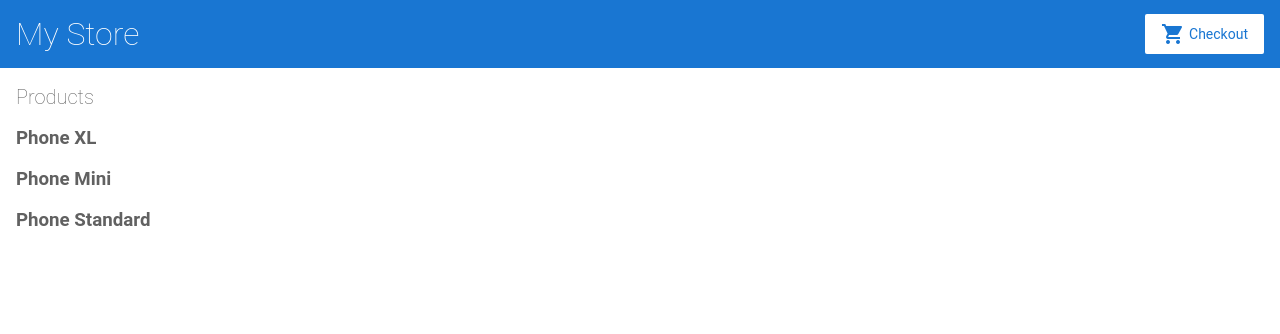
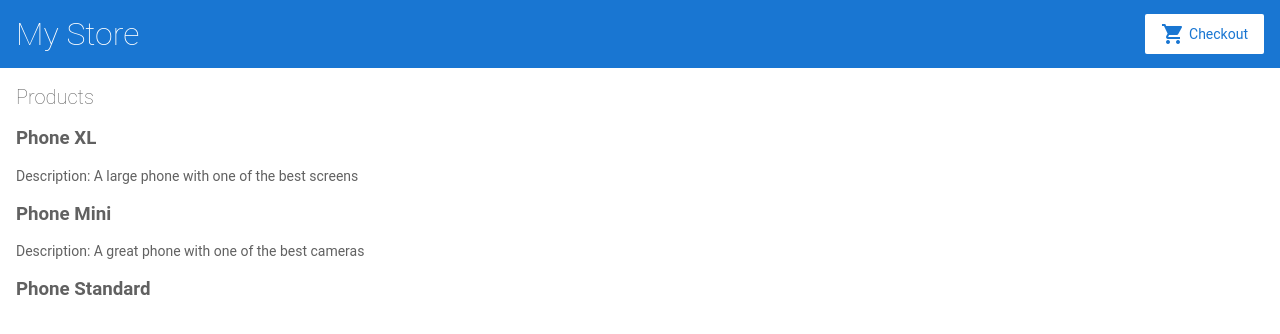
Before and after one commit to Att0r/getting-start-angular, an Angular app: page / in a window 1280 px wide. Shown: the top 334 px of the page. Built offline with nearby package versions, Linux system fonts and the light colour scheme.

Commit message:
description produto

```diff
--- a/src/app/product-list/product-list.component.html
+++ b/src/app/product-list/product-list.component.html
@@ -1,7 +1,14 @@
 <h2>Products</h2>
 
 <div *ngFor="let product of products">
-    <h3>
-        {{ product.name }}
-    </h3>
+    <a [title]="product.name + ' detalhes'">
+        <h3>
+            {{ product.name }}
+        </h3>
+    </a>
+
+    <p *ngIf="product.description">
+        Description: {{ product.description }}
+    </p>
+
 </div>
```
Also changed, not shown: src/app/product-list/product-list.component.ts (line endings or trailing spaces).
